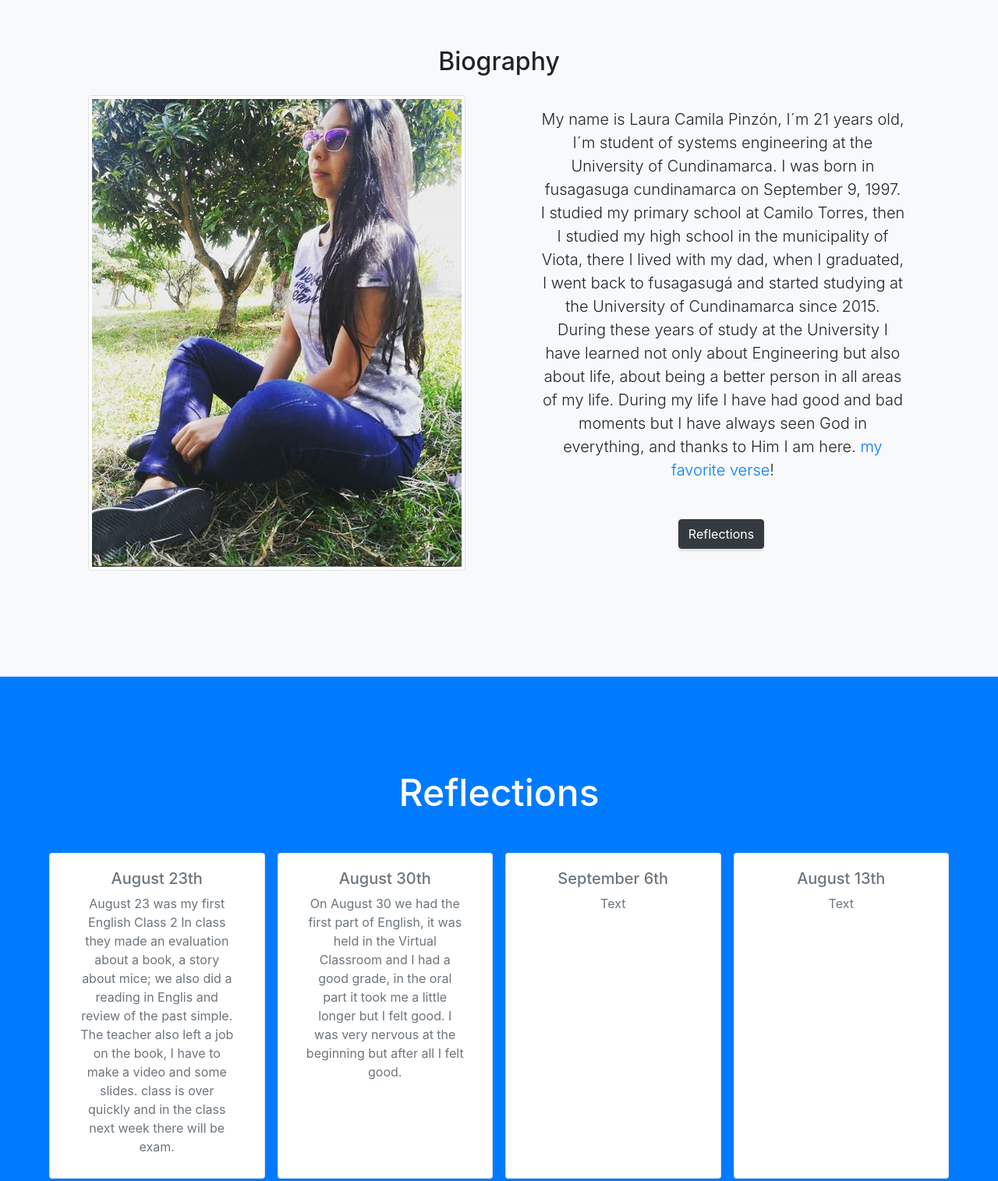
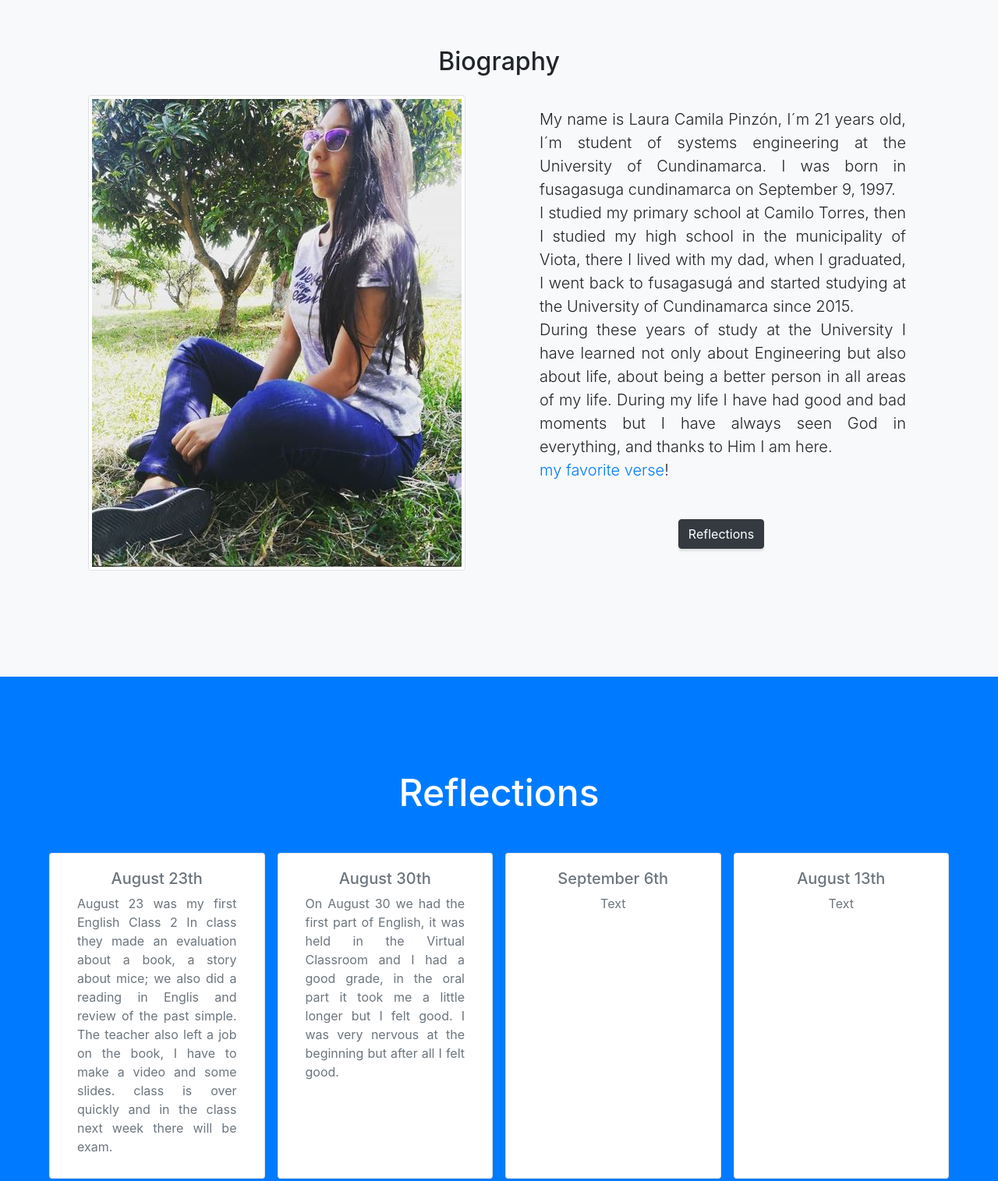
Before and after one commit to LauraPinzzon/English2, a website with bundled scripts: page index.html in a window 1280 px wide. Shown: the part 860-2375 px from the top of the page at 78% size. Built offline with nearby package versions, Linux system fonts and the light colour scheme.

Commit message:
cambie el texto a justificado en la biografia y cards

```diff
--- a/index.html
+++ b/index.html
@@ -78,10 +78,10 @@
 
         </div>
         <div class="col-sm-6 py-3 px-5 bg-light">
-          <p class="lead mb-5 ml-1">My name is Laura Camila Pinzón, I´m 21 years old, I´m student of systems engineering at the University of Cundinamarca.
+          <p class="lead mb-5 ml-1 text-justify">My name is Laura Camila Pinzón, I´m 21 years old, I´m student of systems engineering at the University of Cundinamarca.
             I was born in fusagasuga cundinamarca on September 9, 1997. <br> I studied my primary school at Camilo Torres, then I studied my high school in the municipality of Viota, there I lived with my dad, when I graduated, I went back to fusagasugá and started studying at the University of Cundinamarca since 2015.<br>
             During these years of study at the University I have learned not only about Engineering but also about life, about being a better person in all areas of my life.
-            During my life I have had good and bad moments but I have always seen God in everything, and thanks to Him I am here.
+            During my life I have had good and bad moments but I have always seen God in everything, and thanks to Him I am here.<br>
             <a href="https://www.biblegateway.com/passage/?search=josue+1%3A9&version=NVI" target="blank">my favorite verse</a>!
           </p>
           <a class="btn btn-dark btn-xl js-scroll-trigger" href="#services">Reflections </a>
@@ -101,7 +101,7 @@
           <div class="card col-sm-12 col-md-6 col-lg-3 mx-2">
             <div class="card-body">
               <h5 class="card-title mb-2 text-muted">August 23th</h5>
-              <p class="card-text mb-2 text-muted">August 23 was my first English Class 2
+              <p class="card-text mb-2 text-muted text-justify">August 23 was my first English Class 2
                 In class they made an evaluation about a book, a story about mice; we also did a reading in Englis and review of the past simple.
                 The teacher also left a job on the book, I have to make a video and some slides.
                 class is over quickly and in the class next week there will be exam.
@@ -111,7 +111,7 @@
           <div class="card col-sm-12 col-md-6 col-lg-3 mx-2">
             <div class="card-body">
               <h5 class="card-title mb-2 text-muted">August 30th</h5>
-              <p class="card-text mb-2 text-muted">On August 30 we had the first part of English, it was held in the Virtual Classroom and I had a good grade, in the oral part it took me a little longer but I felt good. I was very nervous at the beginning but after all I felt good.
+              <p class="card-text mb-2 text-muted text-justify">On August 30 we had the first part of English, it was held in the Virtual Classroom and I had a good grade, in the oral part it took me a little longer but I felt good. I was very nervous at the beginning but after all I felt good.
               </p>
             </div>
           </div>
```
